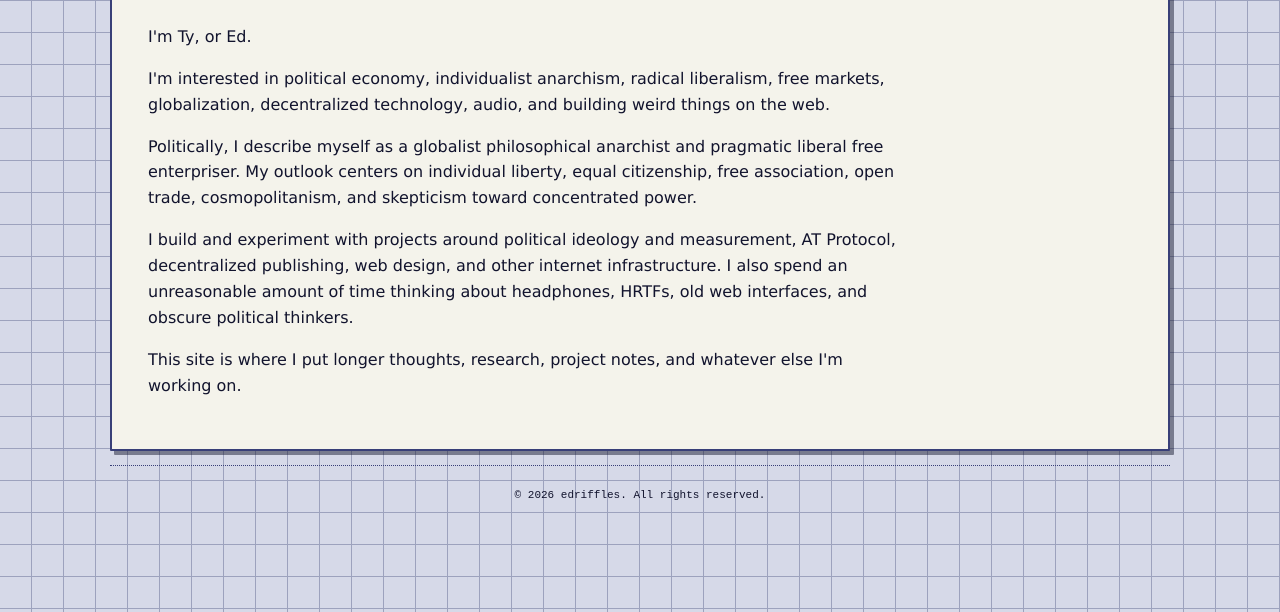
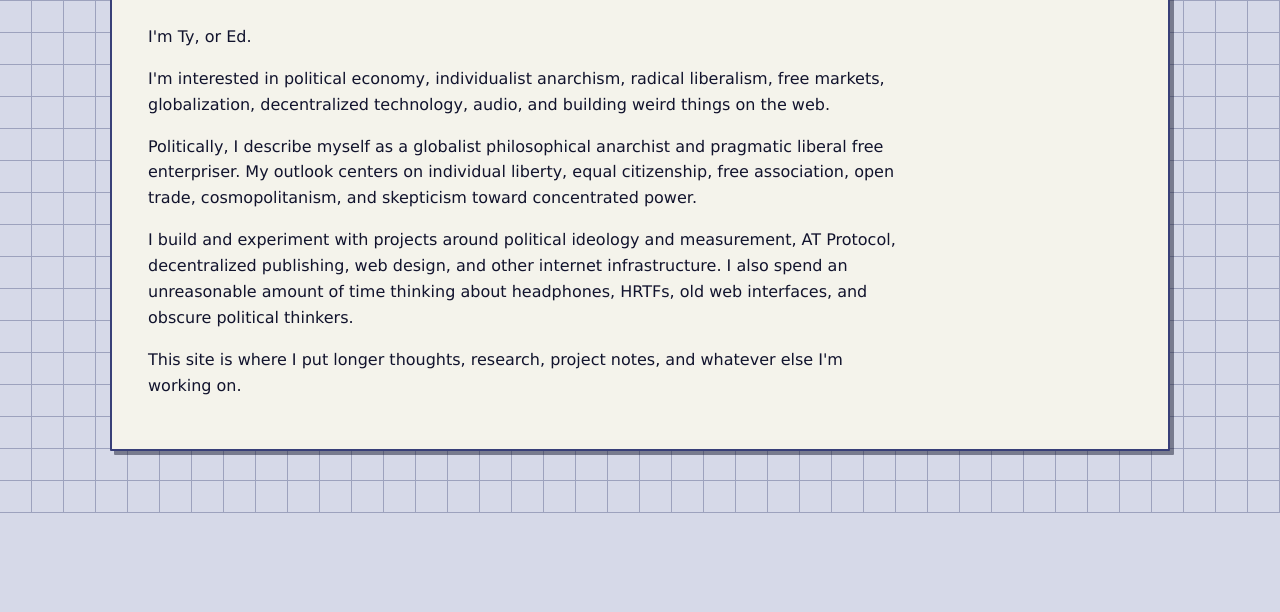
Before and after one commit to Shikibashi/edriffles-blog, an Astro site: page /about in a window 1280 px wide. Shown: the part 287-899 px from the top of the page. After the commit the page ends 800 px from the top, so only its background shows below. Built offline with nearby package versions, Linux system fonts and the light colour scheme; Astro itself is replaced by a stand-in of ours.

Commit message:
Remove copyright footer notice

```diff
--- a/src/components/Footer.astro
+++ /dev/null
@@ -1,13 +0,0 @@
----
-const today = new Date();
----
-
-<footer>&copy; {today.getFullYear()} edriffles. All rights reserved.</footer>
-<style>
-	footer {
-		padding: 2em 1em 6em 1em;
-		background: linear-gradient(var(--gray-gradient)) no-repeat;
-		color: rgb(var(--gray));
-		text-align: center;
-	}
-</style>
--- a/src/layouts/BlogPost.astro
+++ b/src/layouts/BlogPost.astro
@@ -2,7 +2,6 @@
 import { Image } from 'astro:assets';
 import type { CollectionEntry } from 'astro:content';
 import BaseHead from '../components/BaseHead.astro';
-import Footer from '../components/Footer.astro';
 import FormattedDate from '../components/FormattedDate.astro';
 import Header from '../components/Header.astro';
 
@@ -43,6 +42,5 @@ const { title, description, pubDate, updatedDate, heroImage, heroImageAlt } = As
 				<slot />
 			</article>
 		</main>
-		<Footer />
 	</body>
 </html>
--- a/src/pages/404.astro
+++ b/src/pages/404.astro
@@ -1,6 +1,5 @@
 ---
 import BaseHead from '../components/BaseHead.astro';
-import Footer from '../components/Footer.astro';
 import Header from '../components/Header.astro';
 import { SITE_TITLE } from '../consts';
 ---
@@ -17,6 +16,5 @@ import { SITE_TITLE } from '../consts';
 			<p>There's nothing at this address.</p>
 			<p><a href="/">Back home</a></p>
 		</main>
-		<Footer />
 	</body>
 </html>
--- a/src/pages/blog/index.astro
+++ b/src/pages/blog/index.astro
@@ -2,7 +2,6 @@
 import { Image } from 'astro:assets';
 import { getCollection } from 'astro:content';
 import BaseHead from '../../components/BaseHead.astro';
-import Footer from '../../components/Footer.astro';
 import FormattedDate from '../../components/FormattedDate.astro';
 import Header from '../../components/Header.astro';
 import { SITE_DESCRIPTION, SITE_TITLE } from '../../consts';
@@ -44,6 +43,5 @@ const posts = (await getCollection('blog')).sort(
 				}
 			</ul>
 		</main>
-		<Footer />
 	</body>
 </html>
--- a/src/pages/index.astro
+++ b/src/pages/index.astro
@@ -1,6 +1,5 @@
 ---
 import BaseHead from '../components/BaseHead.astro';
-import Footer from '../components/Footer.astro';
 import Header from '../components/Header.astro';
 import PhotoGallery from '../components/PhotoGallery.astro';
 import { SITE_DESCRIPTION, SITE_TITLE } from '../consts';
@@ -16,6 +15,5 @@ import { SITE_DESCRIPTION, SITE_TITLE } from '../consts';
 		<main>
 			<PhotoGallery />
 		</main>
-		<Footer />
 	</body>
 </html>
```
